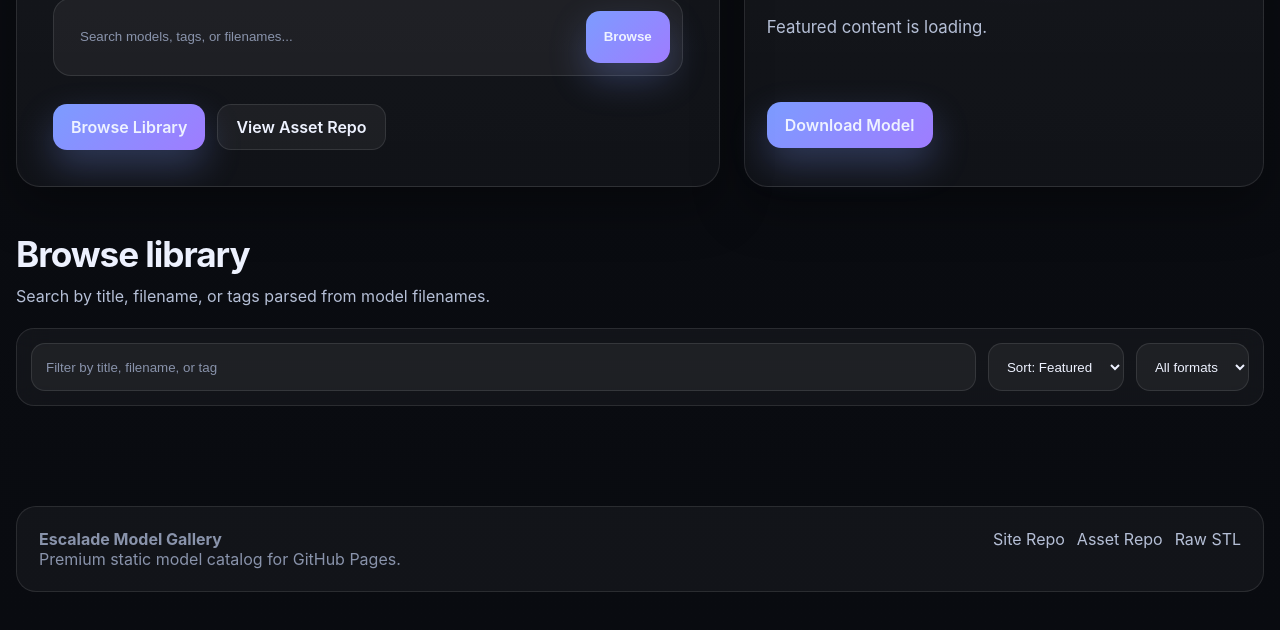
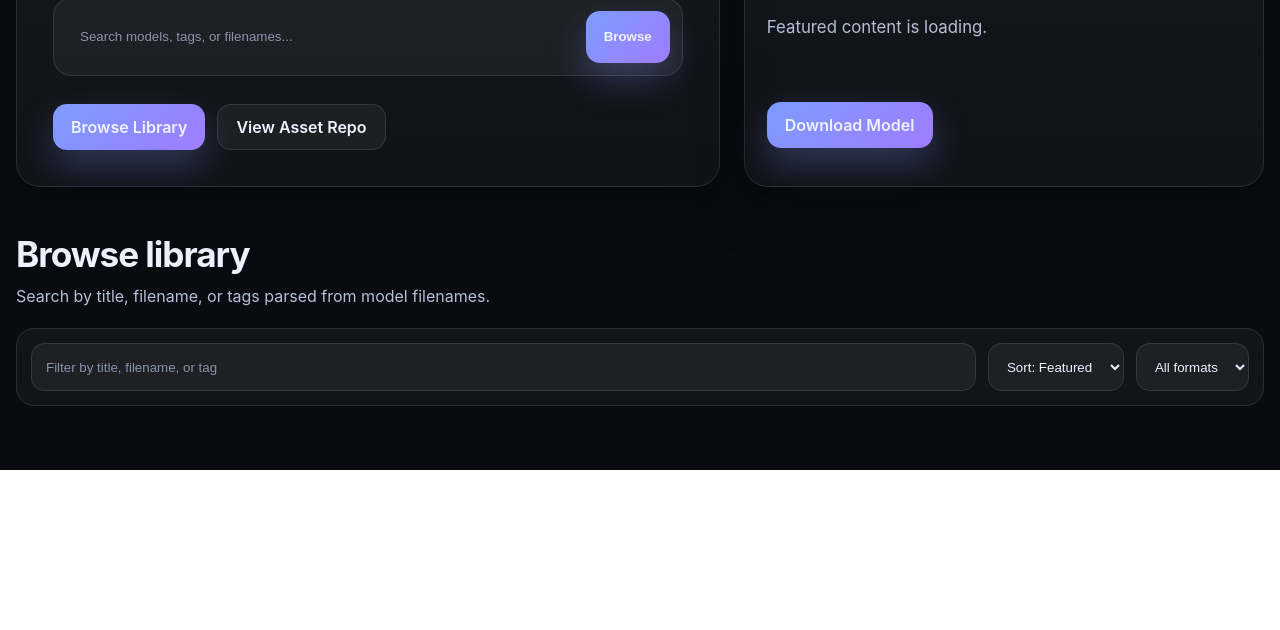
Before and after one commit to EscaladeDev/model-gallery-site, a plain HTML site: page index.html in a window 1280 px wide. Shown: the part 571-1201 px from the top of the page. After the commit the page ends 1041 px from the top, so only its background shows below. Drawn offline with nearby package versions, Linux system fonts and the light colour scheme.

Commit message:
Update index.html

```diff
--- a/index.html
+++ b/index.html
@@ -96,21 +96,7 @@
     </section>
   </main>
 
-  <footer class="site-footer">
-    <div class="container">
-      <div class="footer-panel">
-        <div>
-          <strong>Escalade Model Gallery</strong>
-          <div>Premium static model catalog for GitHub Pages.</div>
-        </div>
-        <div class="footer-links">
-          <a href="https://github.com/EscaladeDev/model-gallery-site" target="_blank" rel="noreferrer">Site Repo</a>
-          <a href="https://github.com/EscaladeDev/model-library-assets" target="_blank" rel="noreferrer">Asset Repo</a>
-          <a href="https://raw.githubusercontent.com/EscaladeDev/model-library-assets/main/assets/stl/green-dragon.stl" target="_blank" rel="noreferrer">Raw STL</a>
-        </div>
-      </div>
-    </div>
-  </footer>
+
 
   <script type="module" src="./main.js"></script>
 </body>
```
